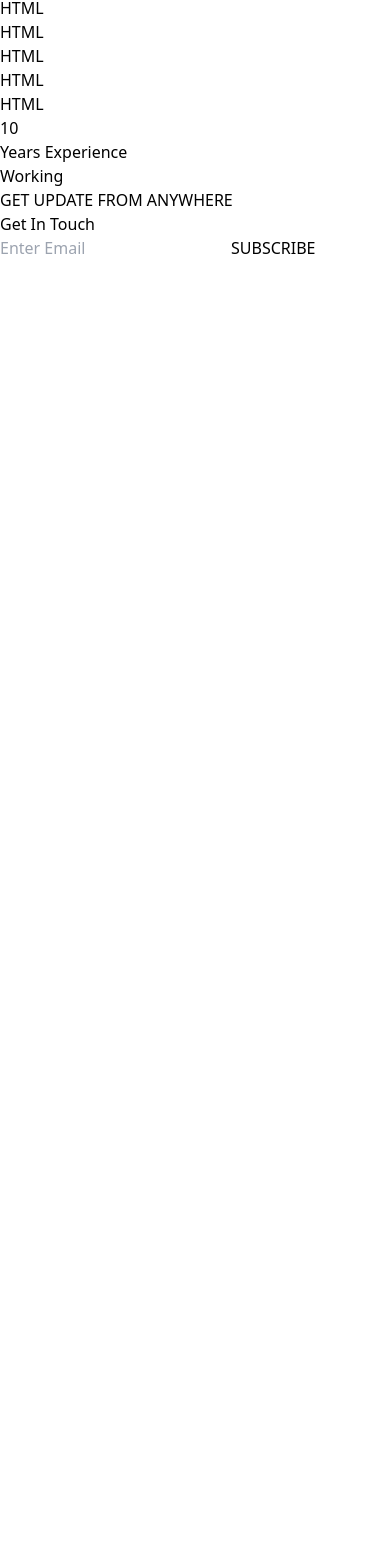
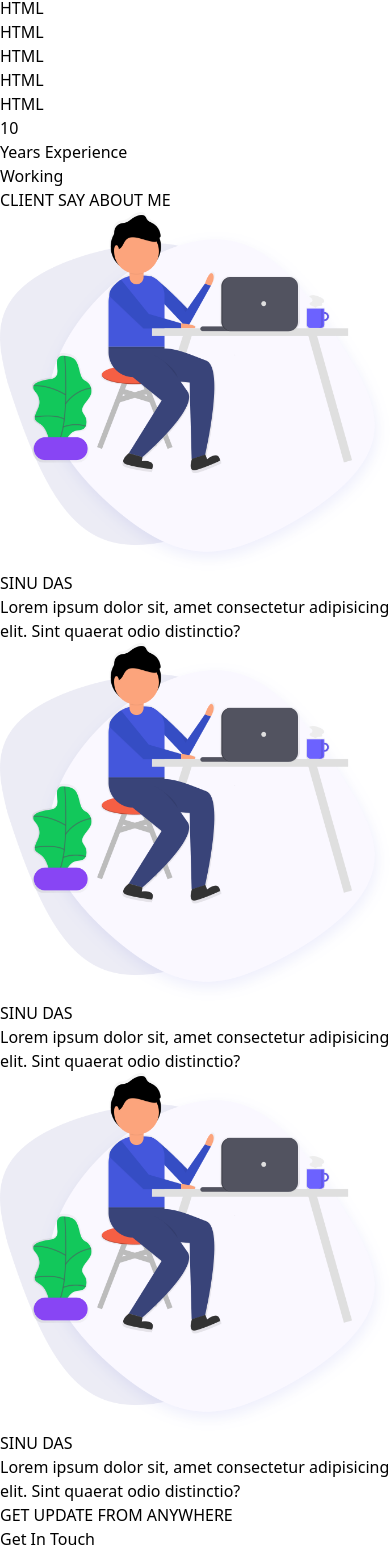
Before and after one commit to SaikatKarar/Responsive_Portfolio_14-10-24, a React (Vite) app: page / in a window 390 px wide. Shown: the part 3415-4970 px from the top of the page. Before the commit the page ends 3675 px from the top, so only its background shows below. Built offline with nearby package versions, Linux system fonts and the light colour scheme.

Commit message:
Add Clients component

```diff
--- a/src/App.jsx
+++ b/src/App.jsx
@@ -6,6 +6,7 @@ import Projects from './component/Projects'
 import Services from './component/Services'
 import Skills from './component/Skills'
 import Contact from './component/Contact'
+import Clients from './component/Clients'
 
 function App() {
   return (
@@ -16,6 +17,7 @@ function App() {
       <Projects />
       <Services />
       <Skills />
+      <Clients />
       <Contact />
     </>
   )
--- /dev/null
+++ b/src/component/Clients.jsx
@@ -0,0 +1,31 @@
+import React from 'react'
+
+function Clients() {
+    return (
+        <div className='bg-white py-16'>
+            <div className="max-w-6xl mx-auto text-center">
+                <h2 className='text-4xl font-bold text-gray-900 mb-4'>CLIENT SAY ABOUT ME</h2>
+
+                <div className='grid grid-cols-1 md:grid-cols-2 gap-8'>
+                    <div className='p-6 bg-gray-50 rounded-lg shadow-lg text-center'>
+                        <img src="about.png" alt="" className='w-24 h-24 mx-auto rounded-full mb-4' />
+                        <h3 className='text-xl font-bold text-gray-900'>SINU DAS</h3>
+                        <p className='text-gray-500 mt-2'>Lorem ipsum dolor sit, amet consectetur adipisicing elit. Sint quaerat odio distinctio?</p>
+                    </div>
+                    <div className='p-6 bg-gray-50 rounded-lg shadow-lg text-center'>
+                        <img src="about.png" alt="" className='w-24 h-24 mx-auto rounded-full mb-4' />
+                        <h3 className='text-xl font-bold text-gray-900'>SINU DAS</h3>
+                        <p className='text-gray-500 mt-2'>Lorem ipsum dolor sit, amet consectetur adipisicing elit. Sint quaerat odio distinctio?</p>
+                    </div>
+                    <div className='p-6 bg-gray-50 rounded-lg shadow-lg text-center'>
+                        <img src="about.png" alt="" className='w-24 h-24 mx-auto rounded-full mb-4' />
+                        <h3 className='text-xl font-bold text-gray-900'>SINU DAS</h3>
+                        <p className='text-gray-500 mt-2'>Lorem ipsum dolor sit, amet consectetur adipisicing elit. Sint quaerat odio distinctio?</p>
+                    </div>
+                </div>
+            </div>
+        </div>
+    )
+}
+
+export default Clients
```
